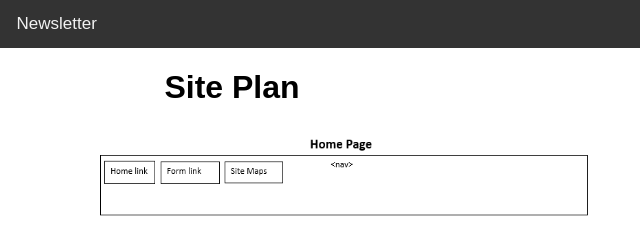
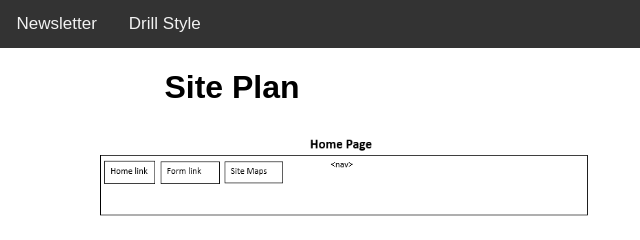
Before and after one commit to bndnscc/main, a plain HTML site: page Site maps.html in a window 1280 px wide. Shown: the top 240 px of the page, 408-1048 px from the left. Drawn offline with Linux system fonts and the light colour scheme.

Commit message:
Update Site maps.html

```diff
--- a/Site maps.html
+++ b/Site maps.html
@@ -13,6 +13,7 @@
     <a href="https://bndnscc.github.io/main/quiz">Quiz</a>
     <a href="https://bndnscc.github.io/main/stats">Drill Stats</a>
     <a href="https://bndnscc.github.io/main/newsletter">Newsletter</a>
+    <a href="https://bndnscc.github.io/main/the%20outfit">Drill Style</a>
   </nav>
 
     <h1  style="text-align:center;">Site Plan</h1>
```
